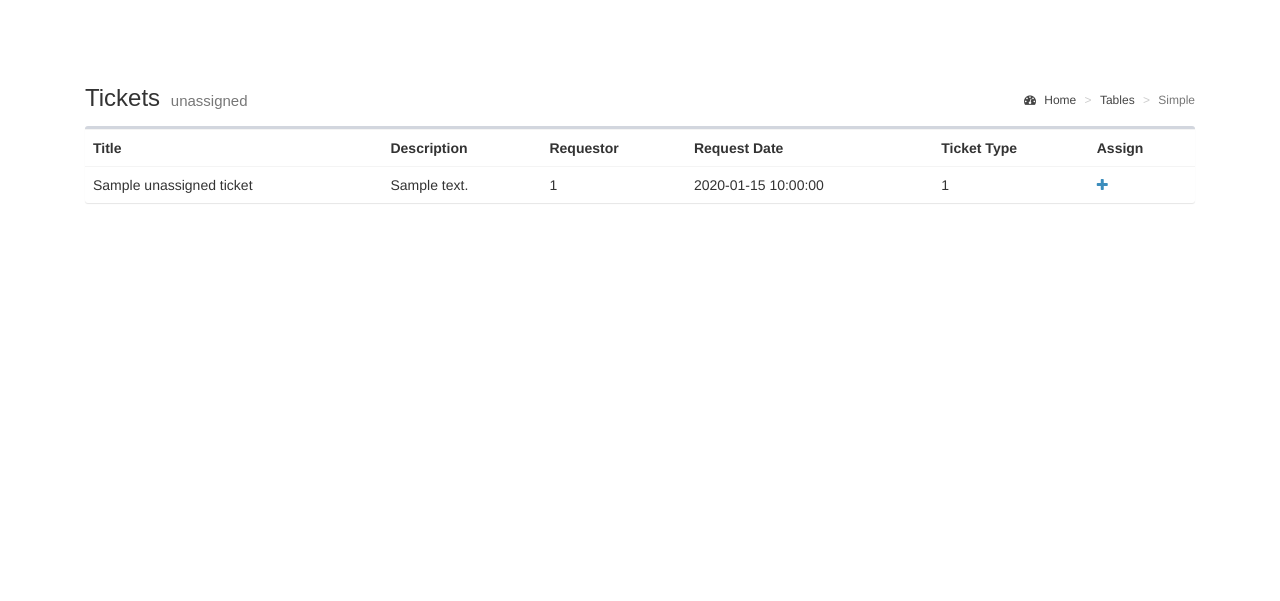
After one commit to lissettelora00/ticket-exam, a Yii app: template views/ticket/unassigned.php in a window 1280 px wide. The commit adds this page. Shown: the top 601 px of the page. Run offline with PHP 8.4 and a stand-in for Yii, Linux system fonts and the light colour scheme; the template is opened without the code that fills it: most values are stand-ins (such as "Sample title", 1, 10 or a date in 2020); data that the repository does not hold is empty; some libraries are stand-ins or nearby versions.

Commit message:
Administraciones tickets y links del menu

```diff
--- /dev/null
+++ b/views/ticket/unassigned.php
@@ -0,0 +1,69 @@
+<?php
+use yii\helpers\Html;
+?>
+    <!-- Content Header (Page header) -->
+    <section class="content-header">
+      <h1>
+        Tickets
+        <small>unassigned</small>
+      </h1>
+      <ol class="breadcrumb">
+        <li><a href="#"><i class="fa fa-dashboard"></i> Home</a></li>
+        <li><a href="#">Tables</a></li>
+        <li class="active">Simple</li>
+      </ol>
+    </section>
+
+    <!-- Main content -->
+    <section class="content">
+
+      <div class="row">
+        <div class="col-xs-12">
+          <div class="box">
+            <div class="box-body table-responsive no-padding">
+                <table class="table table-hover">
+                    <tbody>
+                        <tr>
+                            <th>Title</th>
+                            <th>Description</th>
+                            <th>Requestor</th>
+                            <th>Request Date</th>
+                            <th>Ticket Type</th>
+                            <th>Assign</th>
+                        </tr>
+                        <?php foreach ($allUnassignedTickets as $ticket):?>
+                        <tr>
+                            <td><?= $ticket->title; ?></td>
+                            <td><?= $ticket->description; ?></td>
+                            <td><?= $ticket->id_user_requestor; ?></td>
+                            <td><?= $ticket->request_date; ?></td>
+                            <td><?= $ticket->id_ticket_type; ?></td>
+                            <td><?= Html::a('<i class="fa fa-plus"></i>',
+                                                ['#'],
+                                                [
+                                                    'title' => 'Assign Ticket',
+                                                    'data-toggle'=>'modal',
+                                                    'data-target'=>'#modalassign',
+                                                ]
+                                            );
+                            ?></td>
+                        </tr>
+                        <?php endforeach; ?>
+                    </tbody>
+                </table>
+            </div>
+            <!-- /.box-body -->
+          </div>
+          <!-- /.box -->
+        </div>
+      </div>
+    </section>
+    <!-- /.content -->
+  </div>
+  <!-- /.content-wrapper -->
+
+
+  <!-- /.control-sidebar -->
+  <!-- Add the sidebar's background. This div must be placed
+       immediately after the control sidebar -->
+  <div class="control-sidebar-bg"></div>
```
Also changed, not shown: controllers/TicketController.php (+53 -1 lines), models/Ticket.php (+9 -4 lines), views/ticket/index_all.php (+7 -6 lines).
